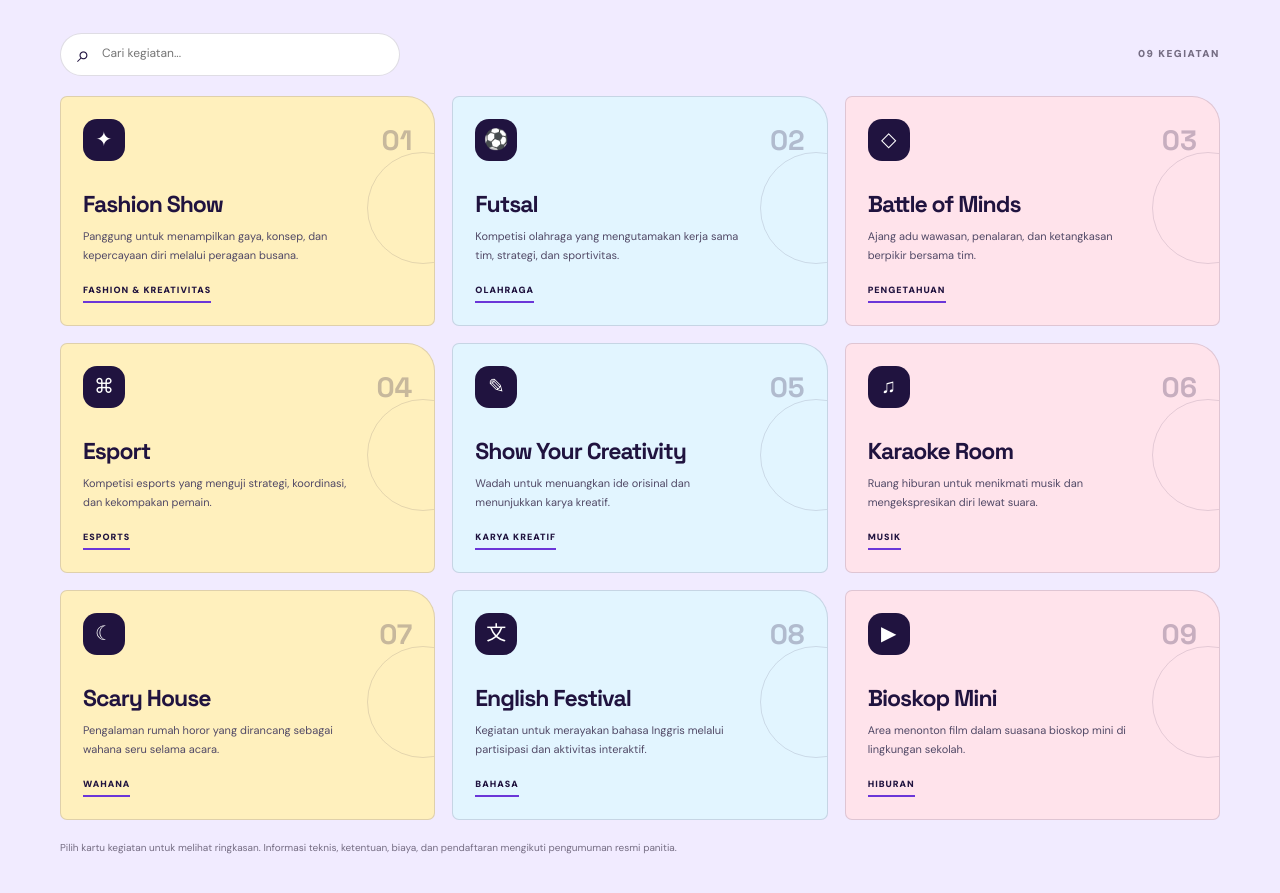
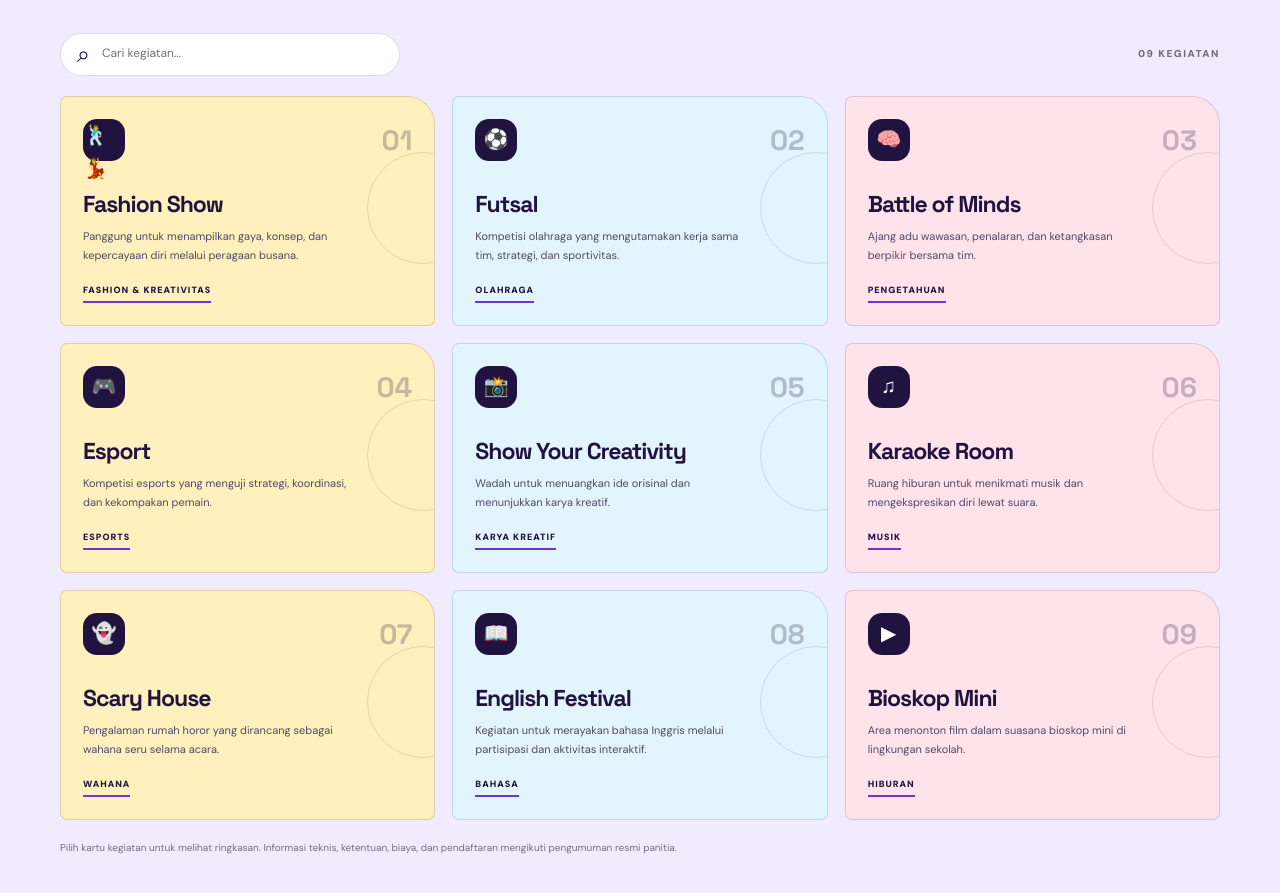
Before and after one commit to opeksmansaku/smansakuningan, a plain HTML site: page index.html in a window 1280 px wide. Shown: the part 1829-2722 px from the top of the page. Drawn offline with Linux system fonts and the light colour scheme.

Commit message:
Update index.html

```diff
--- a/index.html
+++ b/index.html
@@ -149,15 +149,15 @@
           <span class="event-count" id="eventCount">09 KEGIATAN</span>
         </div>
         <div class="event-grid">
-          <article class="event-card reveal" data-juklak="https://drive.google.com/drive/folders/1psv8VaBKTWWX0UCkz7NyRm2NWTOwm58U?usp=drive_link"><div class="event-card-top"><span class="event-icon">✦</span><span class="event-number">01</span></div><div class="event-card-body"><h3>Fashion Show</h3><p>Panggung untuk menampilkan gaya, konsep, dan kepercayaan diri melalui peragaan busana.</p><span class="event-tag">Fashion & Kreativitas</span></div></article>
-          <article class="event-card reveal" data-juklak="https://drive.google.com/drive/folders/1psv8VaBKTWWX0UCkz7NyRm2NWTOwm58U?usp=drive_link"><div class="event-card-top"><span class="event-icon">⚽</span><span class="event-number">02</span></div><div class="event-card-body"><h3>Futsal</h3><p>Kompetisi olahraga yang mengutamakan kerja sama tim, strategi, dan sportivitas.</p><span class="event-tag">Olahraga</span></div></article>
-          <article class="event-card reveal" data-juklak="https://drive.google.com/drive/folders/1psv8VaBKTWWX0UCkz7NyRm2NWTOwm58U?usp=drive_link"><div class="event-card-top"><span class="event-icon">◇</span><span class="event-number">03</span></div><div class="event-card-body"><h3>Battle of Minds</h3><p>Ajang adu wawasan, penalaran, dan ketangkasan berpikir bersama tim.</p><span class="event-tag">Pengetahuan</span></div></article>
-          <article class="event-card reveal" data-juklak="https://drive.google.com/drive/folders/1psv8VaBKTWWX0UCkz7NyRm2NWTOwm58U?usp=drive_link"><div class="event-card-top"><span class="event-icon">⌘</span><span class="event-number">04</span></div><div class="event-card-body"><h3>Esport</h3><p>Kompetisi esports yang menguji strategi, koordinasi, dan kekompakan pemain.</p><span class="event-tag">Esports</span></div></article>
-          <article class="event-card reveal" data-juklak="https://drive.google.com/drive/folders/1psv8VaBKTWWX0UCkz7NyRm2NWTOwm58U?usp=drive_link"><div class="event-card-top"><span class="event-icon">✎</span><span class="event-number">05</span></div><div class="event-card-body"><h3>Show Your Creativity</h3><p>Wadah untuk menuangkan ide orisinal dan menunjukkan karya kreatif.</p><span class="event-tag">Karya Kreatif</span></div></article>
-          <article class="event-card reveal" data-juklak="https://drive.google.com/drive/folders/1psv8VaBKTWWX0UCkz7NyRm2NWTOwm58U?usp=drive_link"><div class="event-card-top"><span class="event-icon">♫</span><span class="event-number">06</span></div><div class="event-card-body"><h3>Karaoke Room</h3><p>Ruang hiburan untuk menikmati musik dan mengekspresikan diri lewat suara.</p><span class="event-tag">Musik</span></div></article>
-          <article class="event-card reveal" data-juklak="https://drive.google.com/drive/folders/1psv8VaBKTWWX0UCkz7NyRm2NWTOwm58U?usp=drive_link"><div class="event-card-top"><span class="event-icon">☾</span><span class="event-number">07</span></div><div class="event-card-body"><h3>Scary House</h3><p>Pengalaman rumah horor yang dirancang sebagai wahana seru selama acara.</p><span class="event-tag">Wahana</span></div></article>
-          <article class="event-card reveal" data-juklak="https://drive.google.com/drive/folders/1psv8VaBKTWWX0UCkz7NyRm2NWTOwm58U?usp=drive_link"><div class="event-card-top"><span class="event-icon">文</span><span class="event-number">08</span></div><div class="event-card-body"><h3>English Festival</h3><p>Kegiatan untuk merayakan bahasa Inggris melalui partisipasi dan aktivitas interaktif.</p><span class="event-tag">Bahasa</span></div></article>
-          <article class="event-card reveal" data-juklak="https://drive.google.com/drive/folders/1psv8VaBKTWWX0UCkz7NyRm2NWTOwm58U?usp=drive_link"><div class="event-card-top"><span class="event-icon">▶</span><span class="event-number">09</span></div><div class="event-card-body"><h3>Bioskop Mini</h3><p>Area menonton film dalam suasana bioskop mini di lingkungan sekolah.</p><span class="event-tag">Hiburan</span></div></article>
+          <article class="event-card reveal" data-juklak="https://drive.google.com/drive/folders/1_RW8gh1CjGu4HqLRbaDuOa0Ng10FhPSV?usp=drive_link"><div class="event-card-top"><span class="event-icon">🕺💃</span><span class="event-number">01</span></div><div class="event-card-body"><h3>Fashion Show</h3><p>Panggung untuk menampilkan gaya, konsep, dan kepercayaan diri melalui peragaan busana.</p><span class="event-tag">Fashion & Kreativitas</span></div></article>
+          <article class="event-card reveal" data-juklak="https://drive.google.com/drive/folders/1N_1ucVo550cUPcVzJPyfNU2YPYuXeTwy?usp=drive_link"><div class="event-card-top"><span class="event-icon">⚽</span><span class="event-number">02</span></div><div class="event-card-body"><h3>Futsal</h3><p>Kompetisi olahraga yang mengutamakan kerja sama tim, strategi, dan sportivitas.</p><span class="event-tag">Olahraga</span></div></article>
+          <article class="event-card reveal" data-juklak="https://drive.google.com/drive/folders/1Y1j-i0dB09_7D7u8six4wgv43cj0BbAZ?usp=drive_link"><div class="event-card-top"><span class="event-icon">🧠</span><span class="event-number">03</span></div><div class="event-card-body"><h3>Battle of Minds</h3><p>Ajang adu wawasan, penalaran, dan ketangkasan berpikir bersama tim.</p><span class="event-tag">Pengetahuan</span></div></article>
+          <article class="event-card reveal" data-juklak="https://drive.google.com/drive/folders/1ko7NJxl741MyTdKStAYELDSfJdS5eZcA?usp=drive_link"><div class="event-card-top"><span class="event-icon">🎮</span><span class="event-number">04</span></div><div class="event-card-body"><h3>Esport</h3><p>Kompetisi esports yang menguji strategi, koordinasi, dan kekompakan pemain.</p><span class="event-tag">Esports</span></div></article>
+          <article class="event-card reveal" data-juklak="https://drive.google.com/drive/folders/1NtpyLsYl48F9f6TbTdQwJwUjOljZVbyZ?usp=drive_link"><div class="event-card-top"><span class="event-icon">📸</span><span class="event-number">05</span></div><div class="event-card-body"><h3>Show Your Creativity</h3><p>Wadah untuk menuangkan ide orisinal dan menunjukkan karya kreatif.</p><span class="event-tag">Karya Kreatif</span></div></article>
+          <article class="event-card reveal" data-juklak=""><div class="event-card-top"><span class="event-icon">♫</span><span class="event-number">06</span></div><div class="event-card-body"><h3>Karaoke Room</h3><p>Ruang hiburan untuk menikmati musik dan mengekspresikan diri lewat suara.</p><span class="event-tag">Musik</span></div></article>
+          <article class="event-card reveal" data-juklak=""><div class="event-card-top"><span class="event-icon">👻</span><span class="event-number">07</span></div><div class="event-card-body"><h3>Scary House</h3><p>Pengalaman rumah horor yang dirancang sebagai wahana seru selama acara.</p><span class="event-tag">Wahana</span></div></article>
+          <article class="event-card reveal" data-juklak=""><div class="event-card-top"><span class="event-icon">📖</span><span class="event-number">08</span></div><div class="event-card-body"><h3>English Festival</h3><p>Kegiatan untuk merayakan bahasa Inggris melalui partisipasi dan aktivitas interaktif.</p><span class="event-tag">Bahasa</span></div></article>
+          <article class="event-card reveal" data-juklak=""><div class="event-card-top"><span class="event-icon">▶</span><span class="event-number">09</span></div><div class="event-card-body"><h3>Bioskop Mini</h3><p>Area menonton film dalam suasana bioskop mini di lingkungan sekolah.</p><span class="event-tag">Hiburan</span></div></article>
         </div>
         <p class="placeholder-note">Pilih kartu kegiatan untuk melihat ringkasan. Informasi teknis, ketentuan, biaya, dan pendaftaran mengikuti pengumuman resmi panitia.</p>
       </div>
```
